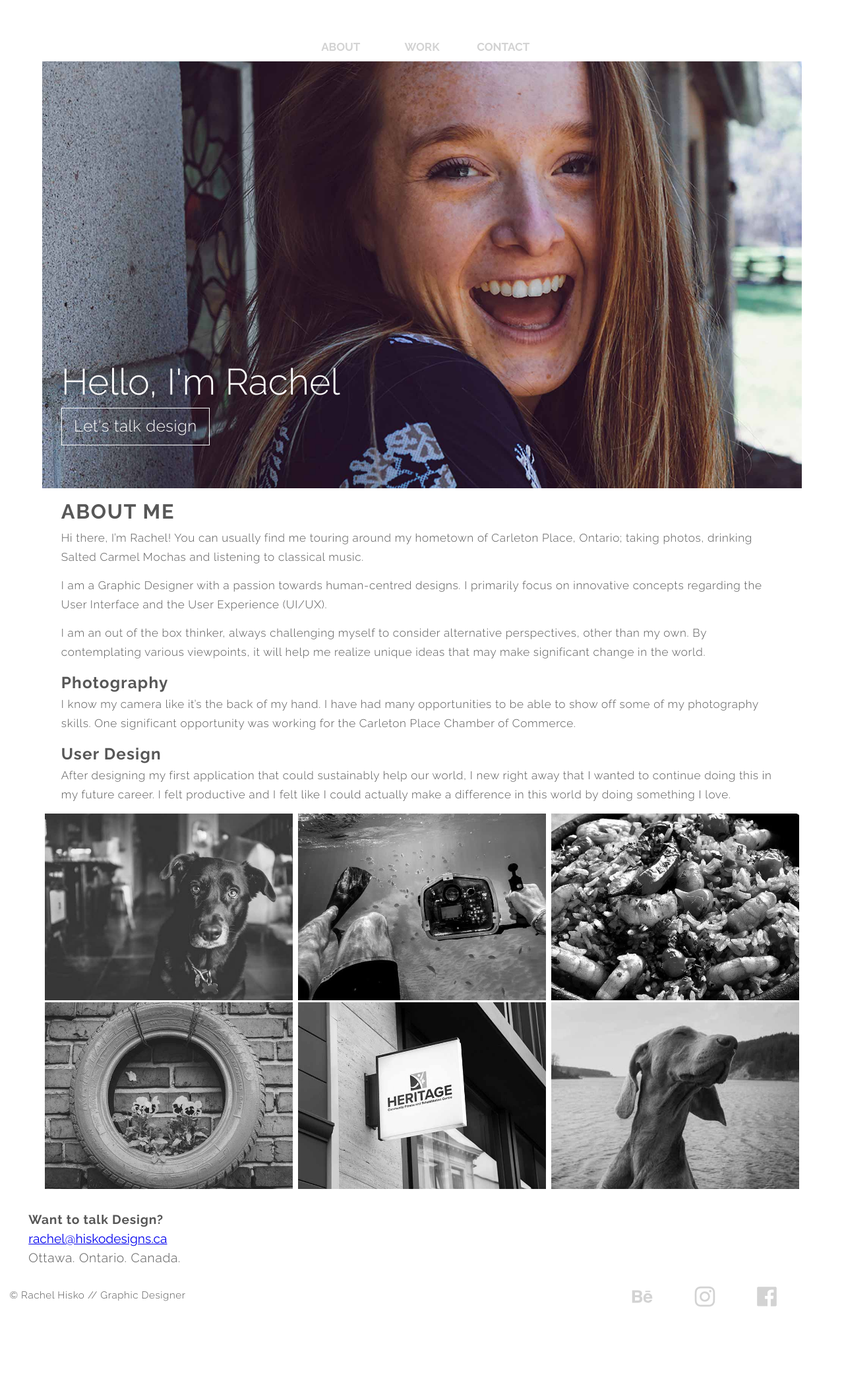
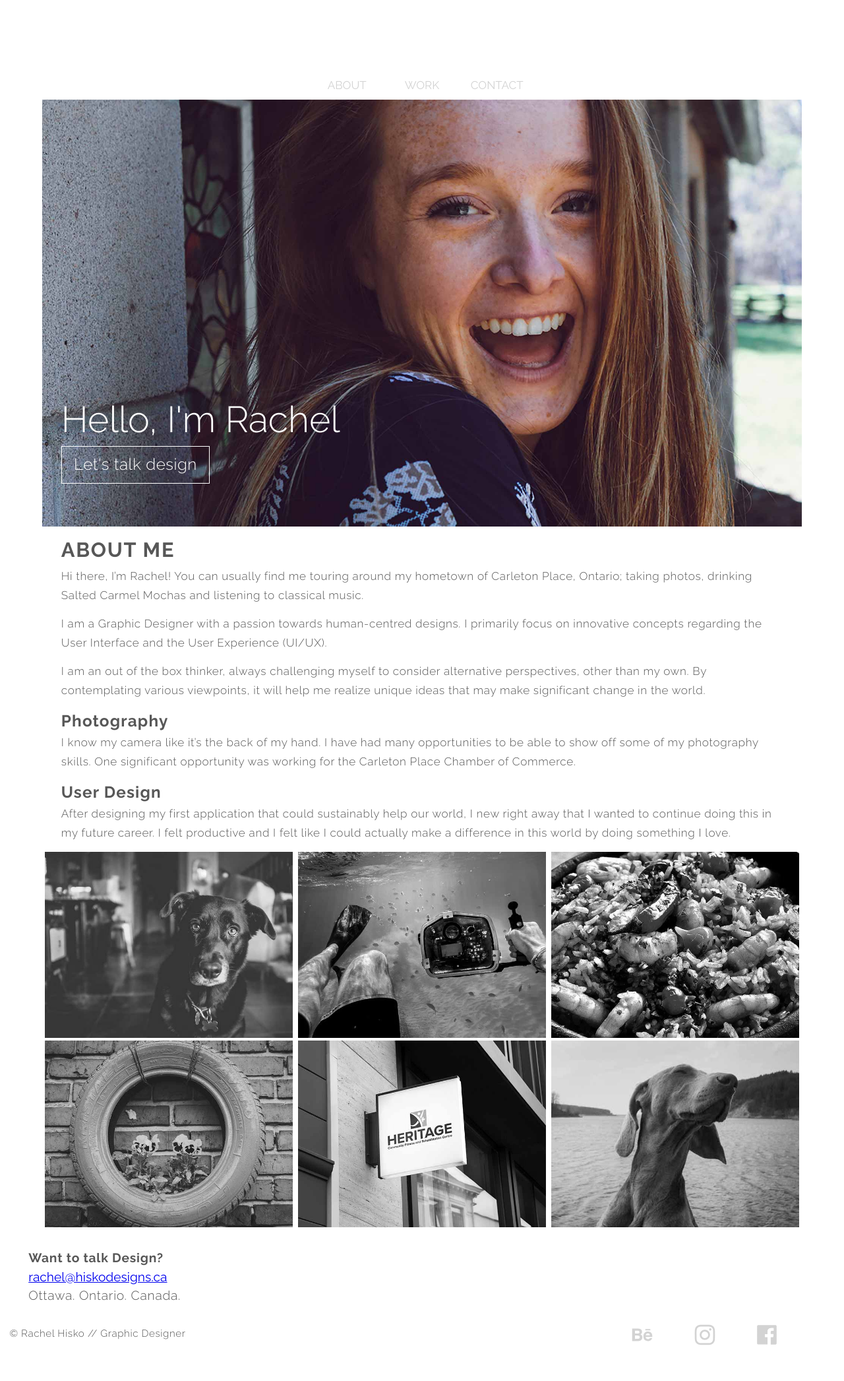
Before and after one commit to rachelhisko/hiskodesigns.ca, a Jekyll site: the page built from index.html, in a window 1280 px wide. Shown: the whole page at 66% size. Built offline with Jekyll 4.4.1, drawn with Linux system fonts in a browser that asks for light colours; before the commit the page ends 2036 px from its top, so only the background shows below that.

Commit message:
ajusting my nav

```diff
--- a/_layouts/default.html
+++ b/_layouts/default.html
@@ -23,12 +23,12 @@
 
     <header role="banner" class="w-1 pad-t-1-4 pad-b-1-4 gutter-1-4 banner wrapper">
 
-      <div class="w-1">
-        <nav role="navigation" id="nav" class="w-1 stroke">
+      <div>
+        <nav role="navigation" id="nav">
           <div class="grid">
-            <div class="unit xs-1">
-              <a class="inline-block" itemprop="url" href="{{site.baseurl}}/index">
-                <i class="logo icon">
+            <div class="unit xs-1 text-center push pad-t">
+              <a itemprop="url" href="{{site.baseurl}}/index">
+                <i class="logo icon-link icon i-128">
                   <svg>
                     <use xlink:href="{{site.baseurl}}/images/personal-icon.svg/#rachel-hisko"></use>
                   </svg>
@@ -36,7 +36,7 @@
               </a>
             </div>
             <div class="unit xs-1">
-              <ul class="list-group grid nav milli">
+              <ul class="list-group grid nav milli max-length">
                 <li class="unit xs-1-3"><a href="/index/#about">About</a></li>
                 <li class="unit xs-1-3"><a href="/index/#portfolio">Work</a></li>
                 <li class="unit xs-1-3"><a href="mailto:rachel@hiskodesigns.ca">Contact</a></li>
--- a/css/main.css
+++ b/css/main.css
@@ -59,15 +59,14 @@
   text-align: center;
 }
 
-.nav {
-  padding-left: 20rem;
-  padding-right: 20rem;
+.max-length {
+  max-width: 20em;
 }
 
 nav ul li a {
   text-decoration: none;
   color: lightgrey;
-  font-weight: 700;
+  font-weight: 400;
   text-transform: uppercase;
 }
 
@@ -213,7 +212,7 @@
 }
 
 .icon-content {
-    position: relative;
+  position: relative;
 }
 
 .current {
```
